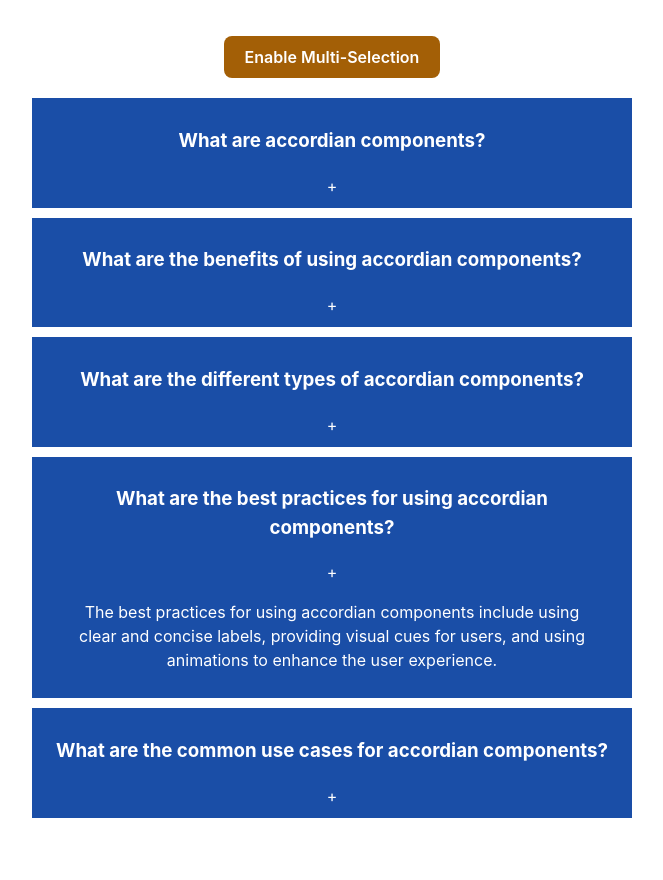
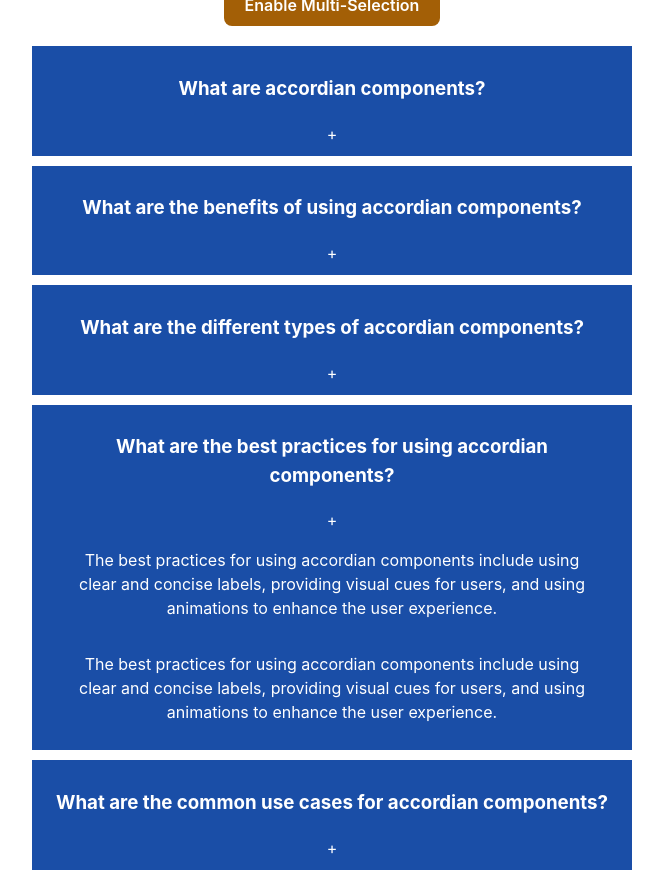
Before and after one commit to valvira-gh/01_accordion, a React (Vite) app: page / in a window 1280 px wide. Both pictures are taken after a click on the element 672 px from the left and 577 px from the top of the page. Shown: the top 880 px of the page, without its empty margins (340-1003 px from the left). Built offline with nearby package versions, Linux system fonts and the light colour scheme.

Commit message:
Projekti 1 valmis

```diff
--- a/package.json
+++ b/package.json
@@ -6,7 +6,6 @@
   "scripts": {
     "dev": "vite",
     "build": "tsc && vite build",
-    "lint": "eslint . --ext ts,tsx --report-unused-disable-directives --max-warnings 0",
     "preview": "vite preview"
   },
   "dependencies": {
--- a/src/components/accordian/index.tsx
+++ b/src/components/accordian/index.tsx
@@ -1,42 +1,93 @@
-import React, { useState } from "react";
-import data from "./data";
+/* eslint-disable @typescript-eslint/no-unused-vars */
+import React, { useState } from 'react';
+import data from './data';
 import './styles.css';
 
 const Accordian: React.FC = () => {
   const [selected, setSelected] = useState<string | null>(null);
-    const [enableMultiSelection, setEnableMultiSelection] = useState<boolean>(false);
-    const [multipleSelection, setMultipleSelection] = useState<[]>([]);
+  const [enableMultiSelection, setEnableMultiSelection] =
+    useState<boolean>(false);
+  const [multiple, setMultiple] = useState<string[]>([]);
 
   function handleSingleSelection(dataId: string) {
-        console.log('dataId:', dataId)
+    console.log('dataId:', dataId);
     setSelected(dataId === selected ? null : dataId);
   }
-    console.log('selected:', selected)
 
+  function handleMultiSelection(dataId: string) {
+    //Luodaan kopio statesta, jotta voidaan muokata sitä React-sääntöjen mukaisesti
+    const copyMultiple: string[] = [...multiple];
+
+    const findIndexOfCurrentId = copyMultiple.indexOf(dataId);
+
+    if (findIndexOfCurrentId === -1 && dataId) {
+      copyMultiple.push(dataId);
+    } else if (findIndexOfCurrentId !== -1) {
+      copyMultiple.splice(findIndexOfCurrentId, 1);
+    }
+    setMultiple(copyMultiple);
+  }
+  console.log('selected:', selected, 'multiple:', multiple);
 
   return (
-        <div className="wrapper">
-            <button className="btn">Enable Multi-Selection</button>
+    <div className='wrapper'>
+      <button
+        onClick={() =>
+          setEnableMultiSelection((prevValue) => (prevValue = !prevValue))
+        }
+        className='btn'
+      >
+        Enable Multi-Selection
+      </button>
 
-           <div className="accordian">
+      <div className='accordian'>
         {
-                data && data.length > 0 ?
-                data.map(dataItem => (
-                    <div key={dataItem.id} className="item">
-                        <div onClick={() => handleSingleSelection(dataItem.id)} className="title">
+          // Tarkistetaan, onko data-array olemassa ja sisältääkö se elementtejä
+          data && data.length > 0 ? (
+            // Jos data-array on olemassa ja sisältää elementtejä, käydään läpi jokainen elementti
+            data.map((dataItem) => (
+              // Jokaiselle elementille luodaan div-elementti, jonka avain on elementin id
+              <div key={dataItem.id} className='item'>
+                {/* Tämän div-elementin klikkaaminen laukaisee joko handleMultiSelection-
+                tai handleSingleSelection-funktion riippuen siitä, onko monivalinta käytössä */}
+                <div
+                  onClick={
+                    enableMultiSelection
+                      ? () => handleMultiSelection(dataItem.id)
+                      : () => handleSingleSelection(dataItem.id)
+                  }
+                  className='title'
+                >
                   <h3>{dataItem.question}</h3>
                   <span>+</span>
-                            {selected === dataItem.id ?
-                                <div className="content">{dataItem.answer}</div>
-                                 : null }
+
+                  {/* Jos monivalinta on käytössä ja elementin id löytyy multiple-arraysta, näytetään elementin vastaus
+                        Jos monivalinta ei ole käytössä ja elementin id on sama kuin valitun elementin id,
+                        näytetään elementin vastaus */}
+                  {enableMultiSelection
+                    ? multiple.indexOf(dataItem.id) !== -1 && (
+                        <div className='content'>{dataItem.answer}</div>
+                      )
+                    : selected === dataItem.id && (
+                        <div className='content'>{dataItem.answer}</div>
+                      )}
+
+                  {/* // Jos elementin id on sama kuin valitun elementin id tai se löytyy multiple-arraysta, näytetään elementin vastaus
+        // Muussa tapauksessa ei näytetä mitään */}
+                  {selected === dataItem.id ||
+                  multiple.indexOf(dataItem.id) !== -1 ? (
+                    <div className='content'>{dataItem.answer}</div>
+                  ) : null}
                 </div>
               </div>
-                )) :
+            ))
+          ) : (
             <div>No data found</div>
+          )
         }
       </div>
     </div>
   );
-}
+};
 
 export default Accordian;
```
Also changed, not shown: 1 other file (tests, documents, lock files or other folders). Lines whose indentation alone changed are shown as unchanged.
